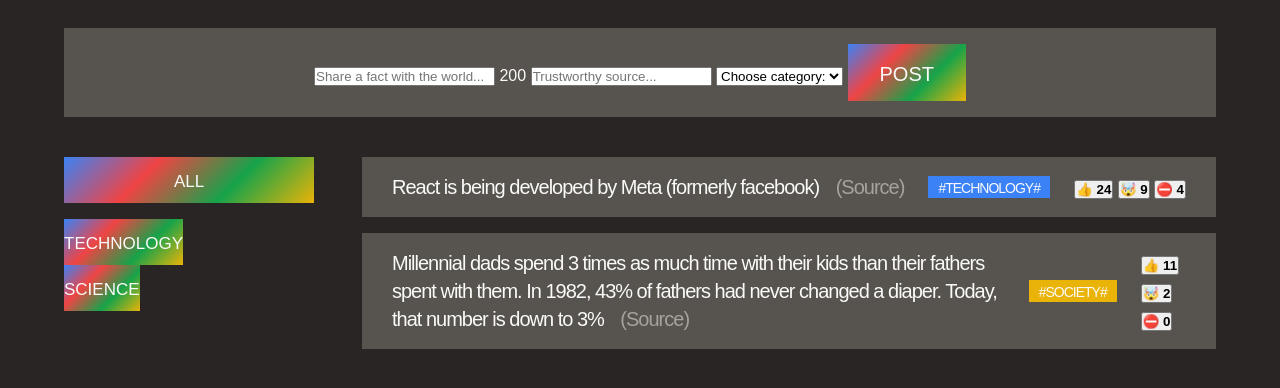
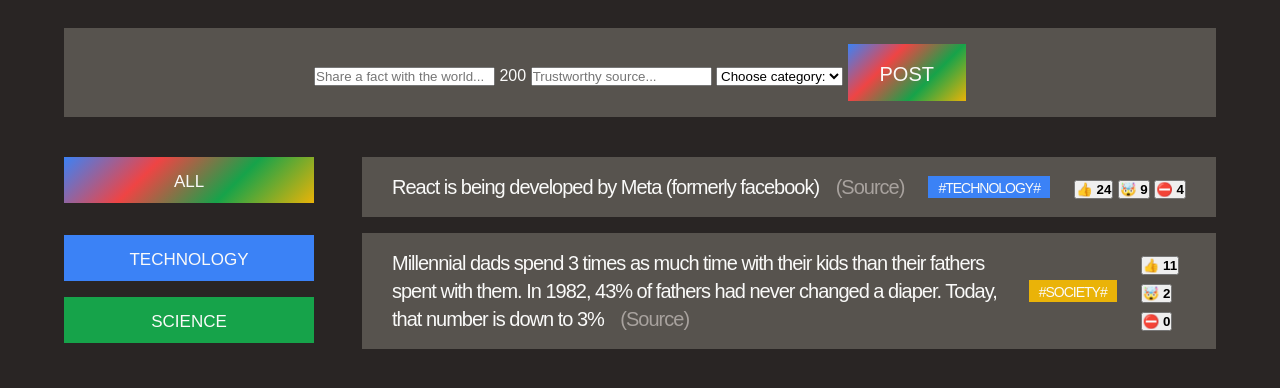
Before and after one commit to giannirandone/web-online-course, a plain HTML site: page index.html in a window 1280 px wide. Shown: the part 148-536 px from the top of the page. Drawn offline with Linux system fonts and the light colour scheme; a web font is replaced by a local one.

Commit message:
Lektion 24

```diff
--- a/index.html
+++ b/index.html
@@ -46,9 +46,25 @@
       <main class="main">
         <aside>
           <ul>
-            <li><button class="btn btn-all-categories">All</button></li>
-            <li><button class="btn">Technology</button></li>
-            <li><button class="btn">Science</button></li>
+            <li class="category">
+              <button class="btn btn-all-categories">All</button>
+            </li>
+            <li class="category">
+              <button
+                class="btn btn-category"
+                style="background-color: #3b82f6"
+              >
+                Technology
+              </button>
+            </li>
+            <li class="category">
+              <button
+                class="btn btn-category"
+                style="background-color: #16a34a"
+              >
+                Science
+              </button>
+            </li>
           </ul>
         </aside>
 
--- a/style.css
+++ b/style.css
@@ -60,6 +60,10 @@ h1 {
   margin-top: 6px;
 }
 
+.category {
+  margin-bottom: 16px;
+}
+
 .fact {
   font-size: 20px;
   line-height: 1.4;
@@ -113,6 +117,11 @@ ul {
   padding: 16px 0 13px;
   background-image: linear-gradient(135deg, #3b82f6, #ef4444, #16a34a, #eab308);
   color: inherit;
+  transition: 0.3s;
+}
+
+.btn:hover {
+  transform: scale(110%) rotate(-2deg);
 }
 
 .btn-large {
@@ -124,3 +133,8 @@ ul {
   margin-bottom: 16px;
   width: 100%;
 }
+
+.btn-category {
+  width: 100%;
+  background-image: none;
+}
```
